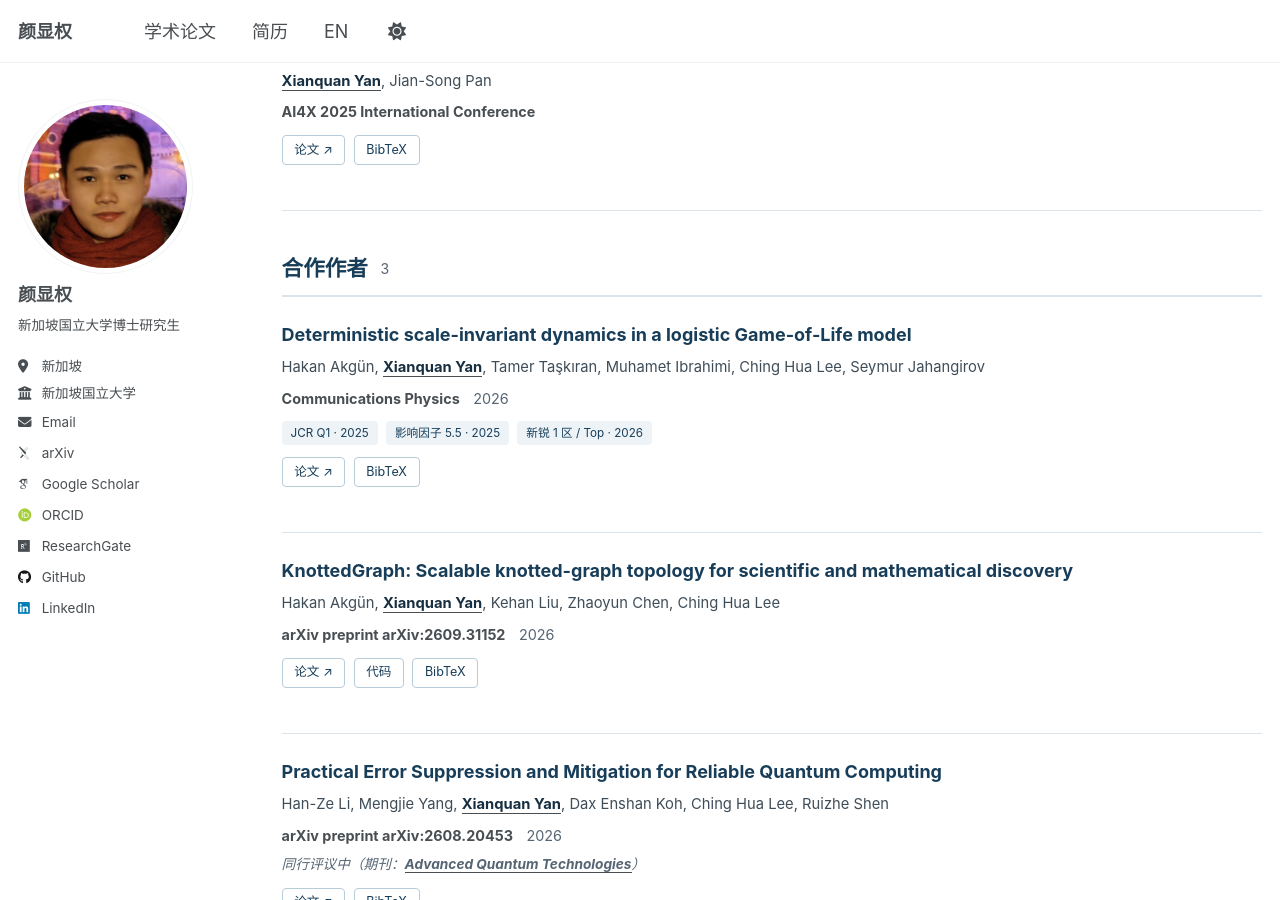
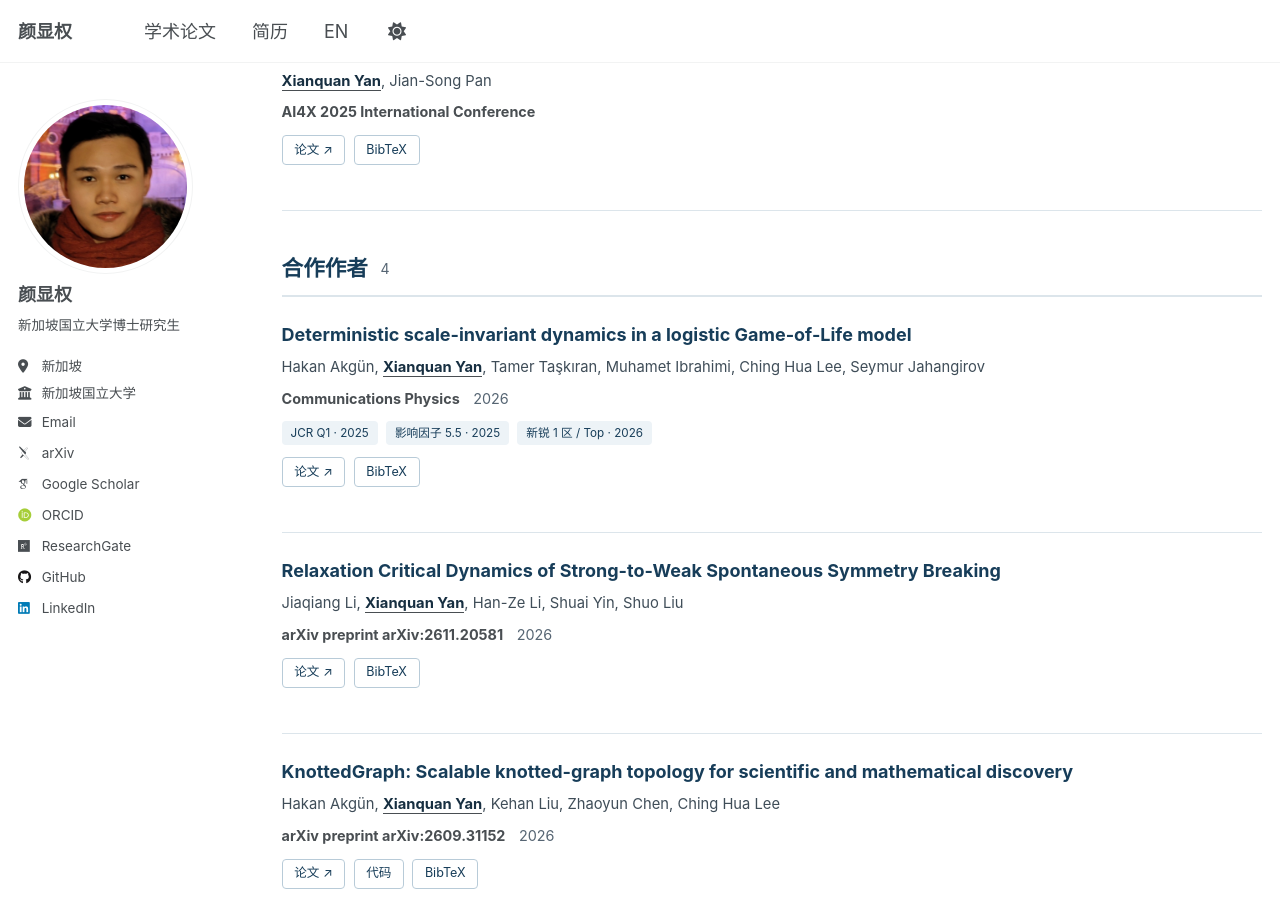
Before and after one commit to sarinstein-yan/sarinstein-yan.github.io, a Jekyll site: the page built from _pages/zh/publications.html, in a window 1280 px wide and 900 px high, scrolled down 2366 px. Built offline with Jekyll 4.4.1, drawn with Linux system fonts in a browser that asks for light colours; some web fonts are replaced.

Commit message:
Add relaxation critical dynamics preprint to bilingual CV and publications

```diff
--- /dev/null
+++ b/_pages/zh/2026-11-16-relaxation-critical-dynamics.html
@@ -0,0 +1,15 @@
+---
+layout: archive
+lang: zh
+title: "Relaxation Critical Dynamics of Strong-to-Weak Spontaneous Symmetry Breaking"
+permalink: /zh/publication/2026-11-16-relaxation-critical-dynamics/
+translation_url: /publication/2026-11-16-relaxation-critical-dynamics
+author_profile: true
+---
+
+<link rel="stylesheet" href="{{ '/assets/css/publications.css' | relative_url }}">
+<div class="publication-list">
+{% assign post = site.publications | where: 'permalink', '/publication/2026-11-16-relaxation-critical-dynamics' | first %}
+{% include publication-card.html %}
+</div>
+<p><a href="{{ '/zh/publications/' | relative_url }}">← 全部论文</a></p>
--- /dev/null
+++ b/_publications/2026-11-16-relaxation-critical-dynamics.md
@@ -0,0 +1,18 @@
+---
+lang: en
+translation_url: /zh/publication/2026-11-16-relaxation-critical-dynamics/
+title: "Relaxation Critical Dynamics of Strong-to-Weak Spontaneous Symmetry Breaking"
+collection: publications
+display_order: 12
+authorship_group: coauthor
+category: preprints
+permalink: /publication/2026-11-16-relaxation-critical-dynamics
+date: 2026-11-16
+venue: "arXiv preprint arXiv:2611.20581"
+paperurl: "https://arxiv.org/abs/2611.20581"
+bibtexurl: "/files/2026-11-16-relaxation-critical-dynamics.bib"
+excerpt: ""
+authors_display: "Jiaqiang Li, <strong><u>Xianquan Yan</u></strong>, Han-Ze Li, Shuai Yin, Shuo Liu"
+---
+
+Jiaqiang Li, <strong><u>Xianquan Yan</u></strong>, Han-Ze Li, Shuai Yin, Shuo Liu.
--- /dev/null
+++ b/files/2026-11-16-relaxation-critical-dynamics.bib
@@ -0,0 +1,11 @@
+@misc{li2026relaxation,
+  title = {{Relaxation Critical Dynamics of Strong-to-Weak Spontaneous Symmetry Breaking}},
+  author = {Li, Jiaqiang and Yan, Xianquan and Li, Han-Ze and Yin, Shuai and Liu, Shuo},
+  year = {2026},
+  month = {Nov},
+  howpublished = {arXiv preprint arXiv:2611.20581},
+  url = {https://arxiv.org/abs/2611.20581},
+  eprint = {2611.20581},
+  archiveprefix = {arXiv},
+  primaryclass = {quant-ph},
+}
```
Also changed, not shown: _publications/2026-08-20-practical-error-mitigation.md (+1 -1 lines), _publications/2026-09-25-knottedgraph.md (+1 -1 lines), 2 other files.
